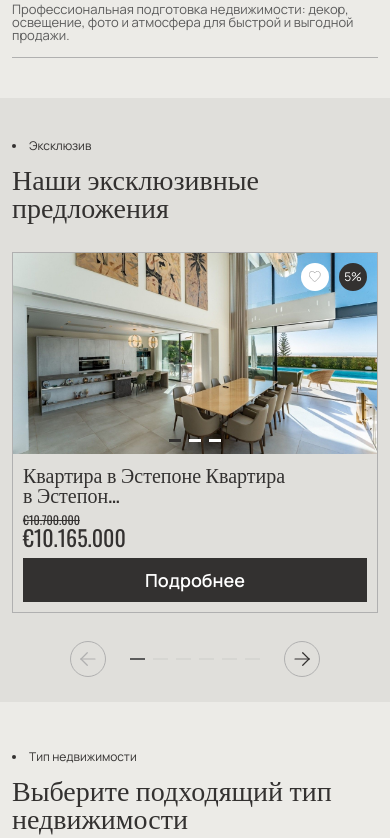
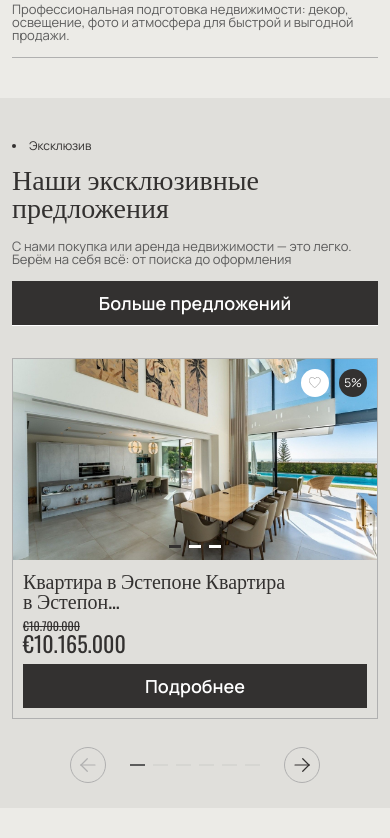
Before and after one commit to kozimovabduvali/Solo-Marbella, a website: page public/index.html in a window 390 px wide. Shown: the part 3584-4422 px from the top of the page. Drawn offline with nearby package versions, Linux system fonts and the light colour scheme.

```diff
--- a/public/index.html
+++ b/public/index.html
@@ -1887,7 +1887,8 @@
       <div class="container-base">
         <!-- Tittle, Desc, List -->
         <div>
-          <div class="mb-8 lg:mb-10">
+          <div class="flex max-sm:flex-col gap-x-7 gap-y-3.75 sm:items-end justify-between mb-8 lg:mb-10">
+            <div class="flex-1">
               <ul class="text-primary text-xs md:text-base lg:text-lg list-disc list-inside mb-2.5">
                 <li>
                   Эксклюзив
@@ -1896,11 +1897,15 @@
               <h2 class="text-solo-28 md:text-4xl xl:text-6xl mb-5 lg:mb-2.5">
                 Наши эксклюзивные предложения
               </h2>
-            <p class="max-w-131 max-md:hidden text-lg leading-none">
+              <p class="max-w-131 text-solo-13 md:text-base xl:text-lg leading-none">
                 С нами покупка или аренда недвижимости — это легко. Берём на себя всё: от поиска до оформления
               </p>
             </div>
-
+            <button
+              class="w-full sm:w-fit h-max sm:hover-opacity-75 border-b font-semibold text-lg xl:text-2xl text-primary max-sm:bg-hover-primary py-2 lg:py-4 px-7">
+              Больше предложений
+            </button>
+          </div>
 
           <!-- Slider -->
           <div class="exclusive-slider-swiper">
@@ -3040,7 +3045,8 @@
           </div>
         </a>
         <!-- Item 9 -->
-        <div class="max-md:col-span-2 lg:col-span-1 lg:row-span-2 group flex items-end relative overflow-hidden lg:h-80 xxl:h-106.25">
+        <div
+          class="max-md:col-span-2 lg:col-span-1 lg:row-span-2 group flex items-end relative overflow-hidden lg:h-80 xxl:h-106.25">
           <button
             class="w-full lg:hover-opacity-75 border-b font-semibold text-lg xl:text-2xl text-primary max-lg:bg-hover-primary py-2 lg:py-4 px-7">
             Больше предложений
```
Also changed, not shown: public/css/output.css. Lines whose indentation alone changed are shown as unchanged.
